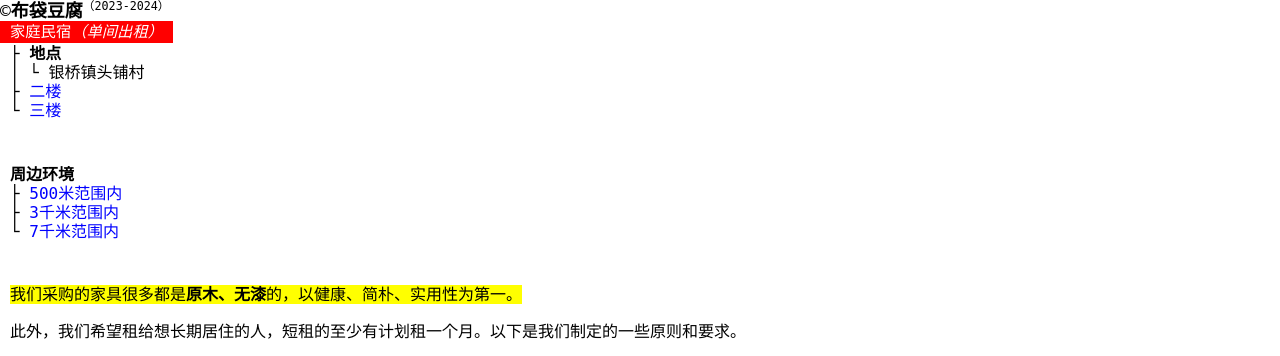
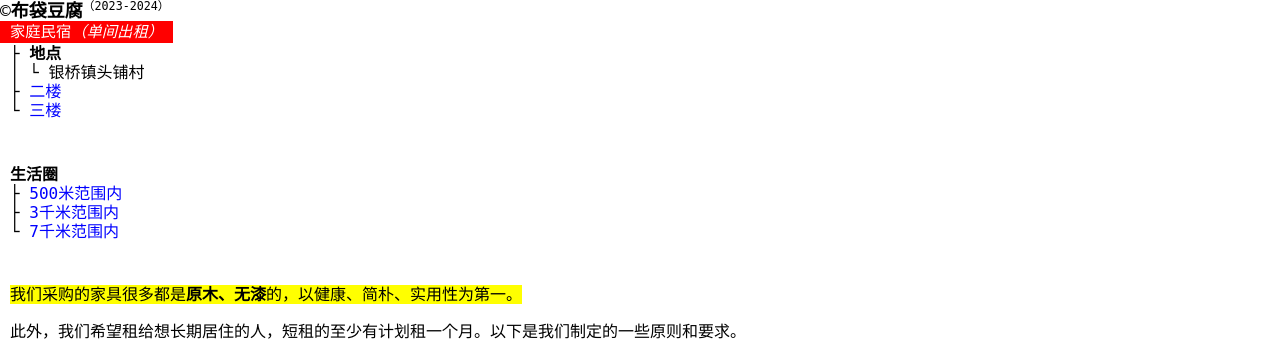
Before and after one commit to budaipro/budai, a Jekyll site: the page built from inn.html, in a window 1280 px wide. Shown: the top 356 px of the page. Built offline with Jekyll 4.4.1, drawn with Linux system fonts in a browser that asks for light colours.

Commit message:
更新inn

```diff
--- a/inn.html
+++ b/inn.html
@@ -276,7 +276,7 @@ window.mobileCheck = function() {
           └ 椅子</div></div></div></div>
 </pre>
 <pre class="about">
-<b>周边环境</b>
+<b>生活圈</b>
 ├ <div class="collapse"><span class="collapse-toggler" data-toggle="collapse">500米范围内</span><div class="collapse-body">
 │ │┌ 山泉水取水处
 │ │├ 早餐店
```
